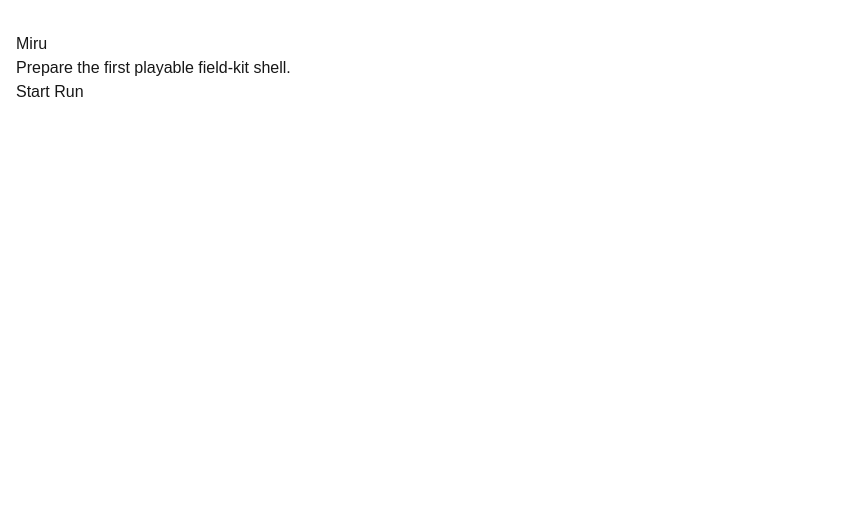
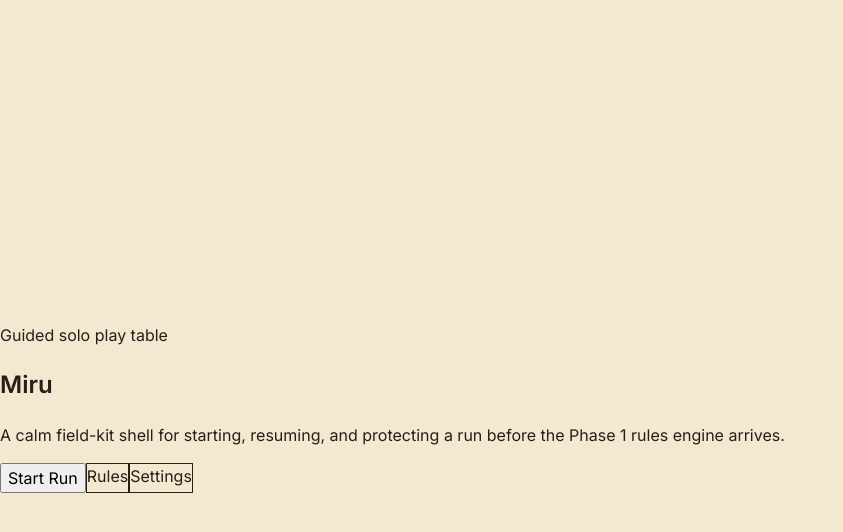
Before and after one commit to hochardga/miru, a Next.js app: page / in a window 1280 px wide. Shown: the top 532 px of the page, without its empty margins (0-843 px from the left). Built offline with nearby package versions, Linux system fonts and the light colour scheme.

Commit message:
feat: add miru design tokens and themed home shell

```diff
--- a/src/app/layout.tsx
+++ b/src/app/layout.tsx
@@ -1,6 +1,25 @@
 import type { ReactNode } from "react";
 import type { Metadata } from "next";
+import { Fraunces, IBM_Plex_Mono, Inter } from "next/font/google";
 import "@/styles/globals.css";
+
+const headingFont = Fraunces({
+  subsets: ["latin"],
+  variable: "--font-heading",
+  weight: ["600", "700"],
+});
+
+const bodyFont = Inter({
+  subsets: ["latin"],
+  variable: "--font-body",
+  weight: ["400", "500", "600"],
+});
+
+const monoFont = IBM_Plex_Mono({
+  subsets: ["latin"],
+  variable: "--font-mono",
+  weight: ["400", "600"],
+});
 
 export const metadata: Metadata = {
   title: "Miru",
@@ -13,8 +32,13 @@ export default function RootLayout({
   children: ReactNode;
 }>) {
   return (
-    <html lang="en">
-      <body>{children}</body>
+    <html
+      lang="en"
+      className={`${headingFont.variable} ${bodyFont.variable} ${monoFont.variable}`}
+    >
+      <body className="bg-field-background font-body text-ink-text antialiased">
+        {children}
+      </body>
     </html>
   );
 }
--- a/src/app/page.tsx
+++ b/src/app/page.tsx
@@ -1,9 +1,40 @@
+import Link from "next/link";
+
 export default function HomePage() {
   return (
-    <main className="px-4 py-8">
-      <h1>Miru</h1>
-      <p>Prepare the first playable field-kit shell.</p>
-      <button type="button">Start Run</button>
+    <main className="min-h-screen bg-field-background text-ink-text">
+      <section className="mx-auto flex min-h-screen w-full max-w-app flex-col justify-center gap-6 px-4 py-8 sm:px-6 lg:px-8">
+        <div className="space-y-3">
+          <p className="font-mono text-sm text-ink-muted">
+            Guided solo play table
+          </p>
+          <h1 className="font-heading text-3xl">Miru</h1>
+          <p className="max-w-xl text-base text-ink-muted">
+            A calm field-kit shell for starting, resuming, and protecting a run
+            before the Phase 1 rules engine arrives.
+          </p>
+        </div>
+        <div className="flex flex-wrap gap-3">
+          <button
+            type="button"
+            className="min-h-11 rounded-md bg-signal-primary px-4 py-3 font-medium text-field-surface"
+          >
+            Start Run
+          </button>
+          <Link
+            href="/rules"
+            className="min-h-11 rounded-md border border-ink-border bg-field-surface px-4 py-3 text-center text-sm font-medium text-ink-text"
+          >
+            Rules
+          </Link>
+          <Link
+            href="/settings"
+            className="min-h-11 rounded-md border border-ink-border bg-field-surface px-4 py-3 text-center text-sm font-medium text-ink-text"
+          >
+            Settings
+          </Link>
+        </div>
+      </section>
     </main>
   );
 }
--- a/src/styles/globals.css
+++ b/src/styles/globals.css
@@ -1,24 +1,72 @@
-@import "tailwindcss";
+@tailwind base;
+@tailwind components;
+@tailwind utilities;
 
 :root {
-  --background: #ffffff;
-  --foreground: #171717;
+  --color-background: #f3e8d0;
+  --color-surface: #fff8e8;
+  --color-surface-muted: #e7d7b8;
+  --color-text: #251f18;
+  --color-text-muted: #6f604b;
+  --color-border: #b9a787;
+  --color-primary: #2f5f4a;
+  --color-primary-hover: #244a3a;
+  --color-secondary: #8b5e34;
+  --color-accent: #c47a3a;
+  --color-success: #3f6f4e;
+  --color-warning: #b7791f;
+  --color-error: #9f3a38;
+  --color-info: #3a5f7a;
+  --text-xs: 0.75rem;
+  --text-sm: 0.875rem;
+  --text-base: 1rem;
+  --text-lg: 1.125rem;
+  --text-xl: 1.25rem;
+  --text-2xl: 1.5rem;
+  --text-3xl: 1.875rem;
 }
 
-@theme inline {
-  --color-background: var(--background);
-  --color-foreground: var(--foreground);
+* {
+  box-sizing: border-box;
 }
 
-@media (prefers-color-scheme: dark) {
-  :root {
-    --background: #0a0a0a;
-    --foreground: #ededed;
-  }
+html {
+  background: var(--color-background);
 }
 
 body {
-  background: var(--background);
-  color: var(--foreground);
-  font-family: Arial, Helvetica, sans-serif;
+  margin: 0;
+  min-height: 100vh;
+  background: var(--color-background);
+  color: var(--color-text);
+  font-family: var(--font-body);
+  line-height: 1.5;
 }
+
+a {
+  color: inherit;
+  text-decoration: none;
+}
+
+button,
+input,
+textarea,
+select {
+  font: inherit;
+}
+
+:focus-visible {
+  outline: 2px solid var(--color-info);
+  outline-offset: 2px;
+}
+
+@media (prefers-reduced-motion: reduce) {
+  *,
+  *::before,
+  *::after {
+    animation-duration: 0.01ms !important;
+    animation-iteration-count: 1 !important;
+    scroll-behavior: auto !important;
+    transition-duration: 0.01ms !important;
+  }
+}
--- /dev/null
+++ b/tailwind.config.ts
@@ -0,0 +1,68 @@
+import type { Config } from "tailwindcss";
+
+const config: Config = {
+  content: ["./src/**/*.{ts,tsx}", "./tests/**/*.{ts,tsx}"],
+  theme: {
+    extend: {
+      colors: {
+        field: {
+          background: "var(--color-background)",
+          surface: "var(--color-surface)",
+          surfaceMuted: "var(--color-surface-muted)",
+        },
+        ink: {
+          text: "var(--color-text)",
+          muted: "var(--color-text-muted)",
+          border: "var(--color-border)",
+        },
+        signal: {
+          primary: "var(--color-primary)",
+          primaryHover: "var(--color-primary-hover)",
+          secondary: "var(--color-secondary)",
+          accent: "var(--color-accent)",
+        },
+        status: {
+          success: "var(--color-success)",
+          warning: "var(--color-warning)",
+          error: "var(--color-error)",
+          info: "var(--color-info)",
+        },
+      },
+      fontFamily: {
+        heading: ["var(--font-heading)"],
+        body: ["var(--font-body)"],
+        mono: ["var(--font-mono)"],
+      },
+      spacing: {
+        1: "4px",
+        2: "8px",
+        3: "12px",
+        4: "16px",
+        5: "20px",
+        6: "24px",
+        8: "32px",
+        10: "40px",
+        12: "48px",
+        16: "64px",
+        24: "96px",
+      },
+      borderRadius: {
+        sm: "4px",
+        md: "6px",
+        lg: "8px",
+      },
+      boxShadow: {
+        soft: "0 8px 24px rgb(37 31 24 / 0.08)",
+      },
+      maxWidth: {
+        app: "1120px",
+      },
+      minHeight: {
+        11: "44px",
+      },
+    },
+  },
+  plugins: [],
+};
+
+export default config;
```
Also changed, not shown: 1 other file (tests, documents, lock files or other folders).
